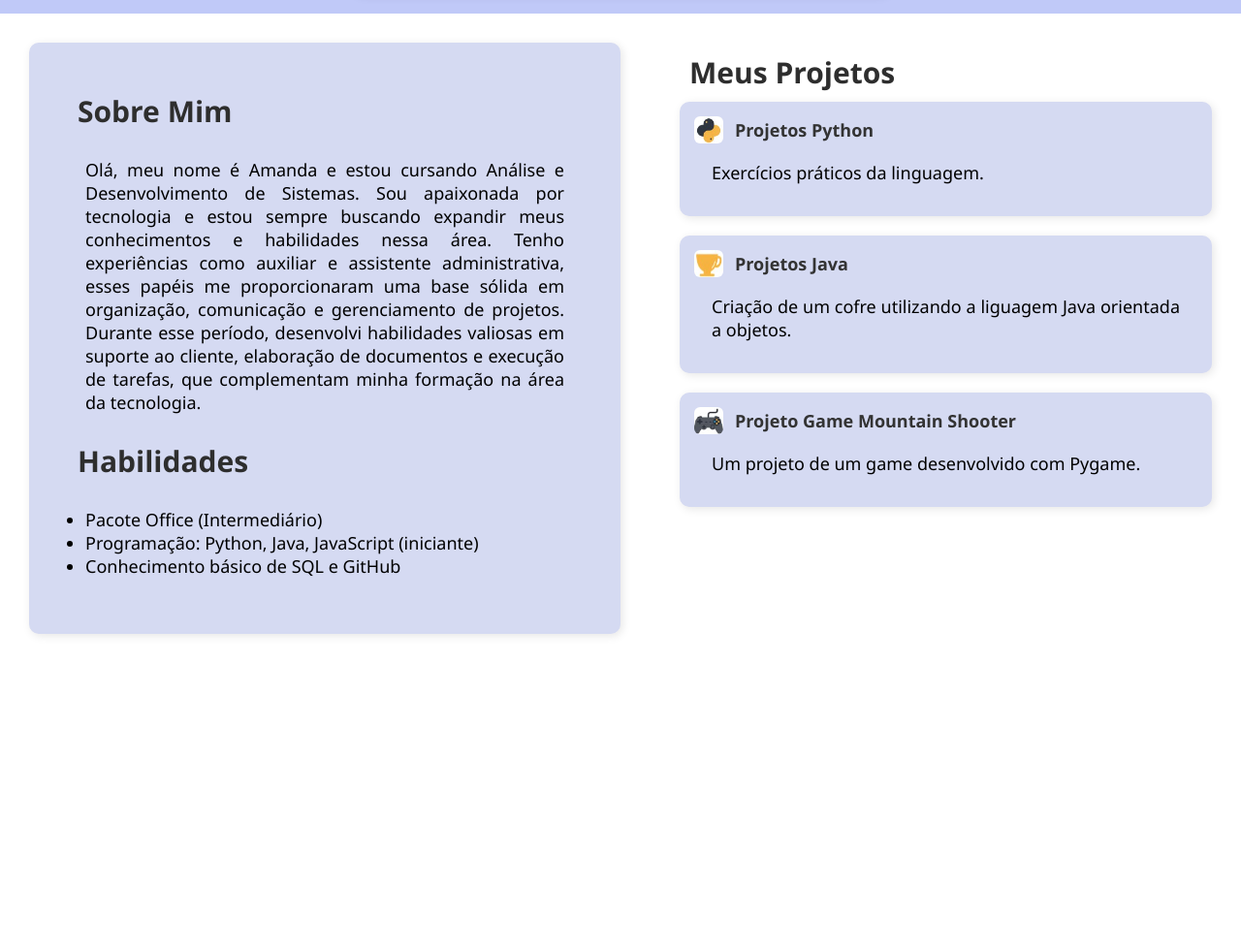
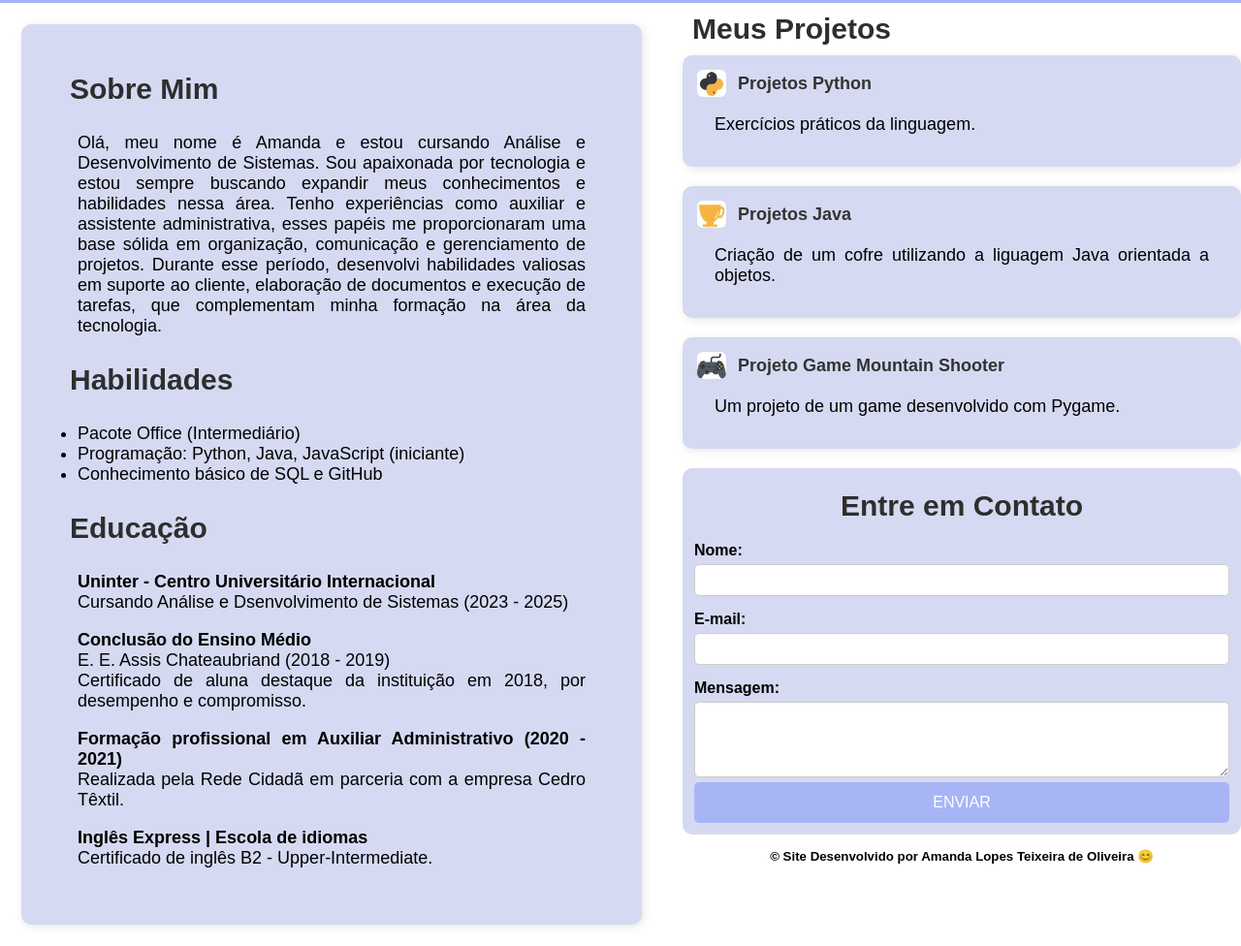
Before and after one commit to Amandalto/site-portifolio, a plain HTML site: page Portifólio/index.html in a window 1280 px wide. Shown: the part 249-1225 px from the top of the page at 97% size. Before the commit the page ends 933 px from the top, so only its background shows below. Drawn offline with Linux system fonts and the light colour scheme.

Commit message:
Finalizando JS

```diff
--- a/Portifólio/estilo.css
+++ b/Portifólio/estilo.css
@@ -1,14 +1,22 @@
+
+/* Variáveis globais */
+:root {
+    --primary-color: #a7b5f7;
+    --secondary-color: #c6cff8;
+    --font-family: 'Poppins', sans-serif ;
+}
+
 /* Reset da página */
 * {
     margin: 0;
     padding: 0;
     box-sizing: border-box;
-    font-family: 'Segoe UI', sans-serif;
+    font-family: var(--font-family);
+
 }
 
-/* Estilizando o cabeçalho */
 header {
-    background-color: #c0c9f8;
+    background-color: var(--primary-color);
     padding: 20px 0;
     text-align: center;
 }
@@ -17,16 +25,16 @@ header {
 .image img {
     border-radius: 10%;
     object-fit: cover;
-    margin-top: 10px; /* Espaço entre o texto e a imagem */
+    margin-top: 10px;
 }
 
 /* Estilizando o cabeçalho */
 .header-container {
-    background-image: linear-gradient(to bottom, #5457DE, #8eb6ff );/*background-color: #fff;*/
+    background-image: linear-gradient(to right, #6466df, #8badec);
     padding: 20px;
     border-radius: 10px;
     display: inline-block;
-    align-items: center; /* Alinha os elementos no centro */
+    align-items: center;
     box-shadow: 2px 2px 10px rgba(0, 0, 0, 0.1);
     flex-direction: column;
 }
@@ -34,26 +42,29 @@ header {
 /* Container principal para alinhar as seções lado a lado */
 .container {
     display: flex;
-    justify-content: space-between; /* Distribui os elementos */
-    align-items: flex-start; /* Alinha no topo */
-    padding: 20px;
+    flex-wrap: wrap; /* Adicionando suporte melhor para telas pequenas */
+    justify-content: space-between;
+    align-items: flex-start;
     max-width: 1600px;
-    margin: 10px;
+    margin: 0 auto; /* Centraliza o container */
+
 }
 
 /* Estilizando a seção "Sobre Mim" */
 .sobre-mim {
-    width: 50%; /* Ocupa 40% da tela */
+    max-width: 50%;
     background-color: #d5daf2;
     padding: 40px;
     border-radius: 10px;
     box-shadow: 2px 2px 10px rgba(0, 0, 0, 0.1);
     text-align: justify;
+    margin: 22px;
 }
 
 /* Estilizando a seção "Projetos" */
 .projetos {
     width: 45%;
+
 }
 
 .projeto-card {
@@ -62,7 +73,6 @@ header {
     margin-bottom: 20px;
     border-radius: 10px;
     box-shadow: 2px 2px 10px rgba(0, 0, 0, 0.1);
-    font-family: 'Segoe UI', sans-serif;
     font-size: 18px;
     display: flex;
     flex-direction: column;
@@ -70,17 +80,17 @@ header {
 
 /* Estilizando a imagem dos ícones */
 .projeto-icon {
-    width: 30px; /* Define o tamanho da imagem */
+    width: 30px;
     height: 28px;
     margin-right: 12px;
-    vertical-align: middle; /* Alinha a imagem verticalmente com o texto */
+    vertical-align: middle;
     border-radius: 6px;
 }
 
 /* Estilizando o link dentro do título */
 .projeto-card h4 {
     display: flex;
-    align-items: center; /* Alinha o ícone com o texto */
+    align-items: center;
 }
 
 .projeto-card a {
@@ -98,7 +108,8 @@ header {
 
 
 /* Estilizando os textos */
-h1, h3 {
+h1,
+h3 {
     font-size: 30px;
     color: #2e2e2e;
 }
@@ -107,28 +118,85 @@ h2 {
     font-size: 18px;
     color: #f8f8f8;
 }
-h3{
+
+h3 {
     padding: 10px;
     align-items: flex-start;
 
 }
-p, ul{
+
+p,
+ul {
     font-size: 18px;
-    font-family: 'Segoe UI', sans-serif;
     text-align: justify;
     margin: 18px;
 }
 
+footer{
+    padding-bottom: 10px;
+    text-align: center;
+
+}
+
+.contato {
+    /* Estilização do Formulário */
+    background-color: #d5daf2;
+    padding: 12px;
+    border-radius: 10px;
+    text-align: center;
+    max-width: 800px;
+    margin: 15px auto;
+}
+
+.contato form {
+    display: flex;
+    flex-direction: column;
+    text-align: left;
+}
+
+.contato label {
+    font-weight: bold;
+    margin-top: 10px;
+}
+
+.contato input,
+.contato textarea {
+    width: 100%;
+    padding: 8px;
+    margin: 5px 0;
+    border-radius: 5px;
+    border: 1px solid #ccc;
+}
+
+#enviar {
+    background-color: var(--primary-color);
+    border: none;
+    color: white;
+    font-size: 16px;
+    cursor: pointer;
+    padding: 12px 16px;
+    border-radius: 5px;
+    transition: background-color 0.3s, transform 0.2s;
+}
+
+#enviar:hover {
+    background-color: #007bff;
+    transform: scale(1.05);
+
+}
+
 
 /* Responsividade */
-@media (max-width: 768px) {
+@media (max-width: 600px) {
     .container {
-        flex-direction: column; /* Empilha os elementos em telas menores */
+        flex-direction: column;
         align-items: center;
+        gap: 20px;
     }
 
-    .sobre-mim, .projetos {
-        width: 90%;
-        margin-bottom: 20px;
+    .sobre-mim,
+    .projetos {
+        width: 70%;
+        margin: 15px auto;
     }
 }
--- a/Portifólio/index.html
+++ b/Portifólio/index.html
@@ -10,6 +10,7 @@
 
 <body>
     <header>
+        <!-- Cabeçalho -->
         <div class="header-container">
             <h1>Amanda Lopes Teixeira de Oliveira</h1>
             <h2>Estudante de Análise e Desenvolvimento de Sistemas</h2>
@@ -26,9 +27,11 @@
             <div>
                 <p>Olá, meu nome é Amanda e estou cursando Análise e Desenvolvimento de Sistemas. Sou apaixonada por
                     tecnologia e estou sempre buscando expandir meus conhecimentos e habilidades nessa área.
-                    Tenho experiências como auxiliar e assistente administrativa, esses papéis me proporcionaram uma base sólida
+                    Tenho experiências como auxiliar e assistente administrativa, esses papéis me proporcionaram uma
+                    base sólida
                     em organização, comunicação e gerenciamento de projetos.
-                    Durante esse período, desenvolvi habilidades valiosas em suporte ao cliente, elaboração de documentos e
+                    Durante esse período, desenvolvi habilidades valiosas em suporte ao cliente, elaboração de
+                    documentos e
                     execução de tarefas, que complementam minha formação na área da tecnologia.
                 </p>
                 <h3>Habilidades</h3>
@@ -37,6 +40,14 @@
                     <li> Programação: Python, Java, JavaScript (iniciante)</li>
                     <li> Conhecimento básico de SQL e GitHub</li>
                 </ul>
+                <h3>Educação</h3>
+                <p><b>Uninter - Centro Universitário Internacional</b><br>Cursando Análise e Dsenvolvimento de Sistemas
+                    (2023 - 2025)</p>
+                <p><b>Conclusão do Ensino Médio</b><br> E. E. Assis Chateaubriand (2018 - 2019)<br> Certificado de aluna
+                    destaque da instituição em 2018, por desempenho e compromisso.</p>
+                <p><b>Formação profissional em Auxiliar Administrativo (2020 - 2021)</b><br>Realizada pela Rede Cidadã
+                    em parceria com a empresa Cedro Têxtil.</p>
+                <p><b>Inglês Express | Escola de idiomas</b><br> Certificado de inglês B2 - Upper-Intermediate.</p>
             </div>
         </article>
 
@@ -46,25 +57,43 @@
             <div class="projeto-card">
                 <h4>
                     <img src="Imagens/iconSnake.jpg" alt="Ícone Python" class="projeto-icon">
-            <a href="link-do-projeto-1.html">Projetos Python</a>
+                    <a href="link-do-projeto-1.html" target="_blank">Projetos Python</a>
                 </h4>
                 <p>Exercícios práticos da linguagem.</p>
             </div>
             <div class="projeto-card">
                 <h4>
                     <img src="Imagens/iconCoffee.jpg" alt="Ícone Java" class="projeto-icon">
-            <a href="link-do-projeto-2.html">Projetos Java</a>
+                    <a href="link-do-projeto-2.html" target="_blank">Projetos Java</a>
                 </h4>
                 <p>Criação de um cofre utilizando a liguagem Java orientada a objetos.</p>
             </div>
             <div class="projeto-card">
                 <h4>
                     <img src="Imagens/iconGame.jpg" alt="Ícone Game" class="projeto-icon">
-            <a href="link-do-projeto-3.html">Projeto Game Mountain Shooter</a>
+                    <a href="link-do-projeto-3.html" target="_blank">Projeto Game Mountain Shooter</a>
                 </h4>
                 <p>Um projeto de um game desenvolvido com Pygame.</p>
             </div>
+            <!-- Seção Contato -->
+            <section class="contato">
+                <h3>Entre em Contato</h3>
+                <form id="form-contato" aria-label="Formulário de Contato">
+                    <label for="nome">Nome:</label>
+                    <input type="text" id="nome" name="nome" required aria-required="true">
+
+                    <label for="email">E-mail:</label>
+                    <input type="email" id="email" name="email" required aria-required="true">
+
+                    <label for="mensagem">Mensagem:</label>
+                    <textarea id="mensagem" name="mensagem" rows="4" required aria-required="true"></textarea>
+
+                    <button type="submit" id="enviar">ENVIAR</button>
+                </form>
             </section>
+            <footer>
+                <h5>&copy Site Desenvolvido por Amanda Lopes Teixeira de Oliveira  &#128522</h5>
+            </footer>
     </main>
     <script src="interatividade.js"></script>
 </body>
--- a/Portifólio/interatividade.js
+++ b/Portifólio/interatividade.js
@@ -1,3 +1,52 @@
-console.log("JavaScript vinculado com sucesso!");
+document.addEventListener("DOMContentLoaded", function () {
+    const form = document.querySelector("form");
+    const nome = document.getElementById("nome");
+    const email = document.getElementById("email");
+    const mensagem = document.getElementById("mensagem");
+    const botao = document.getElementById("enviar");
 
-window.alert("O site esta carregando");
+    // Validação do formulário ao submeter
+    form.addEventListener("submit", function (event) {
+        let valido = true;
+
+        // Verifica se o campo Nome está vazio
+        if (nome.value.trim() === "") {
+            alert("O campo Nome não pode estar vazio.");
+            nome.style.border = "2px solid red";
+            valido = false;
+        }
+
+        // Verifica se o campo Email é válido
+        const regexEmail = /^[^\s@]+@[^\s@]+\.[^\s@]+$/;
+        if (!regexEmail.test(email.value.trim())) {
+            alert("Por favor, insira um e-mail válido.");
+            email.style.border = "2px solid red";
+            valido = false;
+        }
+
+        // Verifica se o campo Mensagem está vazio
+        if (mensagem.value.trim() === "") {
+            alert("O campo Mensagem não pode estar vazio.");
+            mensagem.style.border = "2px solid red";
+            valido = false;
+        }
+
+        // Impede o envio do formulário caso algum campo esteja inválido
+        if (!valido) {
+            event.preventDefault();
+        }
+    });
+
+    // Efeito interativo no botão de enviar
+    botao.addEventListener("mouseover", function () {
+        botao.style.backgroundColor = "#007bff";
+        botao.style.transform = "scale(1.05)";
+        botao.style.transition = "0.3s";
+    });
+
+    botao.addEventListener("mouseout", function () {
+        botao.style.backgroundColor = "";
+        botao.style.transform = "scale(1)";
+    });
+
+});
```
Lines whose indentation alone changed are shown as unchanged.
